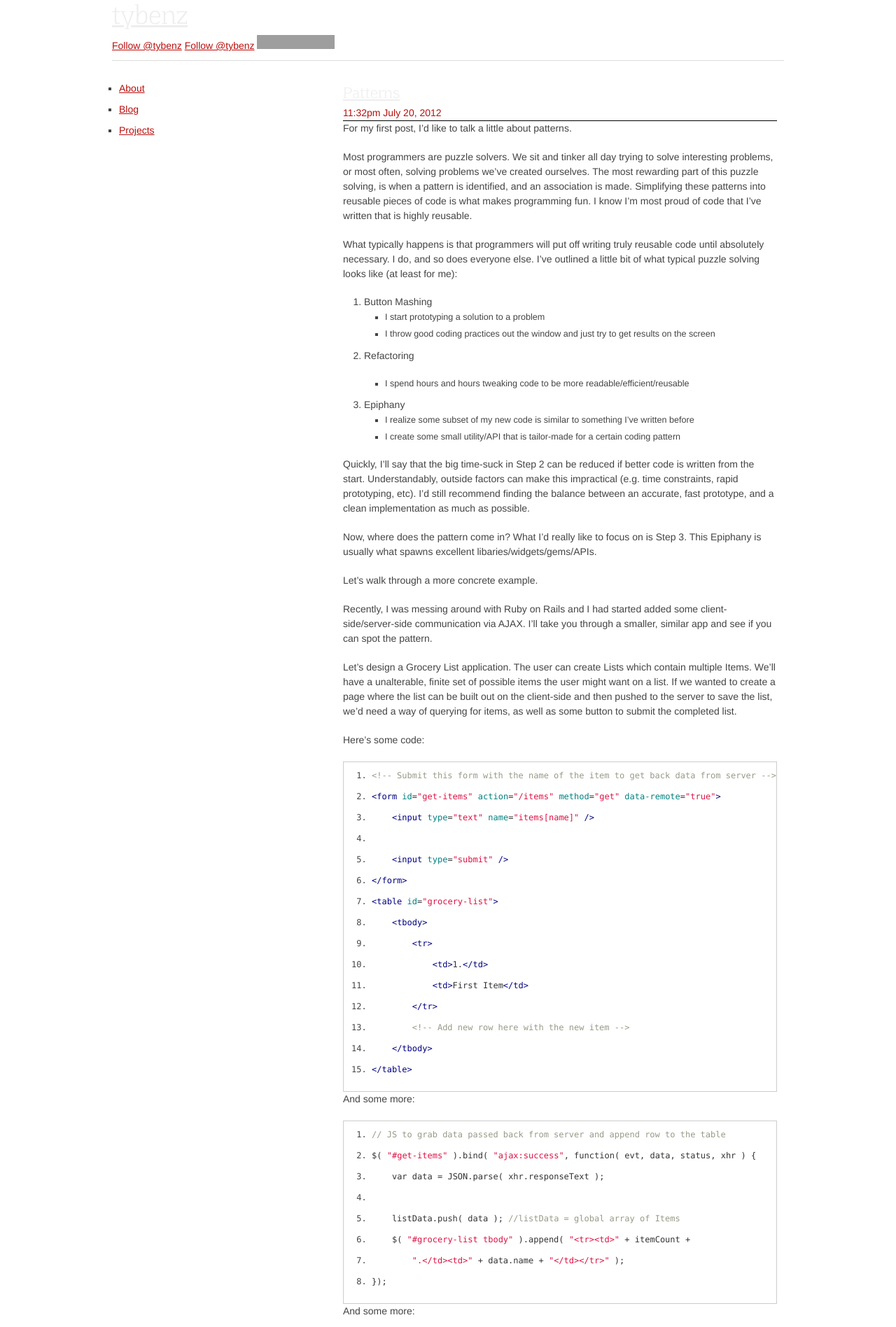
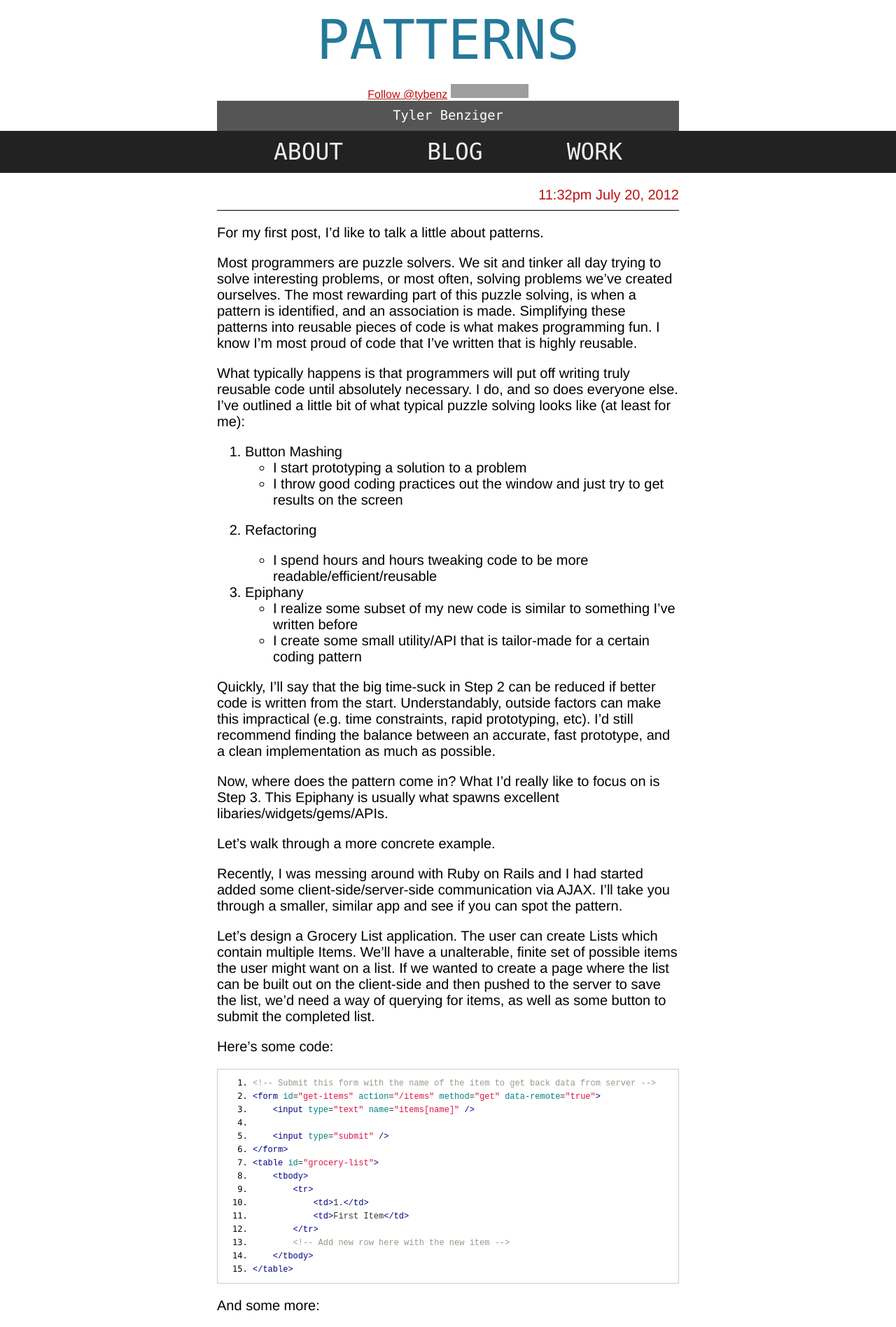
Before and after one commit to tybenz/blog, a Jekyll site: the page built from _posts/2012-07-17-patterns.md, in a window 1280 px wide. Shown: the top 1896 px of the page at 70% size. Built offline with Jekyll 4.4.1, drawn with Linux system fonts in a browser that asks for light colours; comment, search, counter and statistics services are not loaded; grey boxes are pictures that could not be loaded.

Commit message:
changed post layout

```diff
--- a/_layouts/post.html
+++ b/_layouts/post.html
@@ -12,11 +12,10 @@
 
 	<meta name="viewport" content="width=device-width, initial-scale=1, maximum-scale=1">
 
-	<link rel="stylesheet" href="/css/base.css">
-	<link rel="stylesheet" href="/css/skeleton.css">
-	<link rel="stylesheet" href="/css/layout.css">
+	<link rel="stylesheet" href="/css/styles.css">
+	<link rel="stylesheet" href="/css/prettify.css">
+	<link rel="stylesheet" href="/css/bitstream.css">
 	<link rel="stylesheet" href="/css/theme.css">
-	<link rel="stylesheet" href="/css/prettify.css">
 
 	<!--[if lt IE 9]>
 		<script src="http://html5shim.googlecode.com/svn/trunk/html5.js"></script>
@@ -45,31 +44,32 @@
 
     <div class="header">
         <div class="container">
-            <h2><a href="/">tybenz</a></h2>
+            <h1>{{ page.title }}</h1>
             <span class="social">
                 <span id="twitter-big"><a href="https://twitter.com/tybenz" class="twitter-follow-button" data-show-count="false">Follow @tybenz</a></span>
-                <span id="twitter-small"><a href="https://twitter.com/tybenz" class="twitter-follow-button" data-show-count="false" data-show-screen-name="false">Follow @tybenz</a></span>
                 <iframe id="github" src="http://markdotto.github.com/github-buttons/github-btn.html?user=tybenz&type=follow" allowtransparency="true" frameborder="0" scrolling="0" width="111px" height="20px"></iframe>
             </span>
-            <hr>
+            <div class="small banner">
+                <h3>Tyler Benziger</h3>
+            </div>
+        </div>
+    </div>
+
+    <div class="banner">
+        <div class="container">
+            <ul class="nav clearfix">
+                <li><a href="/">About</a></li>
+                <li><a href="/blog">Blog</a></li>
+                <li><a href="/projects">Work</a></li>
+            </ul>
         </div>
     </div>
 
     <div class="main">
         <div class="container">
-            <div class="one-third column">
-                <ul class="nav">
-                    <li><a href="/">About</a></li>
-                    <li><a href="/blog">Blog</a></li>
-                    <li><a href="/projects">Projects</a></li>
-                </ul>
-            </div>
-            <div class="two-thirds column">
             <div class="post">
                 <div class="post-header">
-                        <h4>
-                            <a href="{{ page.url }}">{{ page.title }}</a>
-                        </h4>
+                    <br />
                     <span class="date">{{ page.date | date: "%l:%M%P %B %e, %Y" }}</span>
                 </div>
                 <div class="post-body">
@@ -78,11 +78,10 @@
             </div>
         </div>
     </div>
-    </div>
 
-    <div class="footer">
-        <div class="container">
-            <span class="copy">&copy; Tyler Benziger 2012</span>
+    <div class="banner footer">
+        <div class="container clearfix">
+            <p class="copyright">&copy; Tyler Benziger 2012</p>
         </div>
     </div>
 
--- a/css/styles.css
+++ b/css/styles.css
@@ -257,6 +257,10 @@ pre {
 		width: 100%;
 		height: 200px;
 	}
+
+	.post, p {
+		font-size: 18px;
+	}
 }
 
 @media only screen and (min-width: 480px) and (max-width: 767px) {
```
Lines whose indentation alone changed are shown as unchanged.
